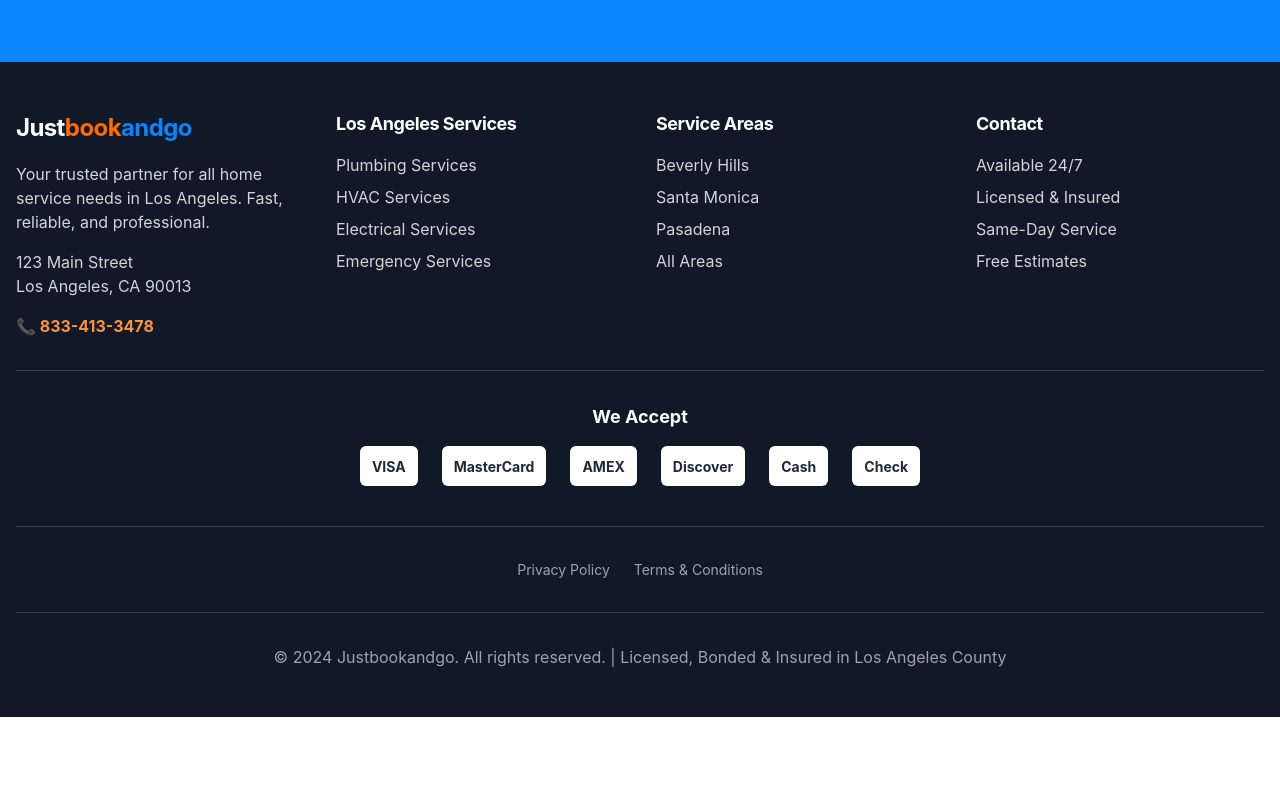
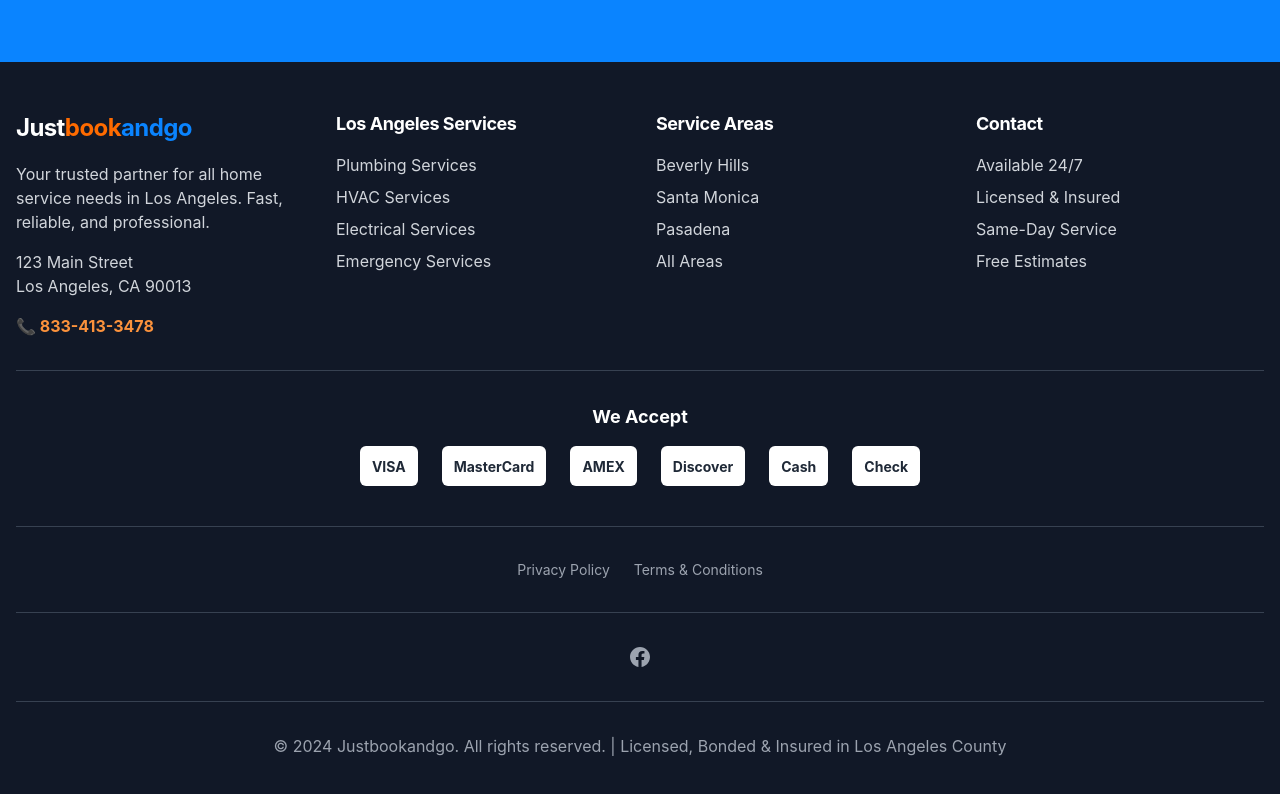
Before and after one commit to theyodaknows/justbookandgo, a Next.js app: page / in a window 1280 px wide. Shown: the part 4417-5211 px from the top of the page. Before the commit the page ends 5134 px from the top, so only its background shows below. Built offline with nearby package versions, Linux system fonts and the light colour scheme.

Commit message:
Add Facebook icon to footer

```diff
--- a/src/components/custom-components/IndexSectionCustomComponents2.jsx
+++ b/src/components/custom-components/IndexSectionCustomComponents2.jsx
@@ -474,6 +474,23 @@
             </div>
           </div>
 
+          {/* Social Media Links */}
+          <div className="border-t border-gray-700 pt-8 mb-8 text-center">
+            <div className="flex justify-center space-x-6">
+              <a
+                href="https://www.facebook.com/justbookandgola/"
+                target="_blank"
+                rel="noopener noreferrer"
+                className="text-gray-400 hover:text-blue-500 transition-colors"
+                aria-label="Follow us on Facebook"
+              >
+                <svg className="w-6 h-6" fill="currentColor" viewBox="0 0 24 24" aria-hidden="true">
+                  <path fillRule="evenodd" d="M22 12c0-5.523-4.477-10-10-10S2 6.477 2 12c0 4.991 3.657 9.128 8.438 9.878v-6.987h-2.54V12h2.54V9.797c0-2.506 1.492-3.89 3.777-3.89 1.094 0 2.238.195 2.238.195v2.46h-1.26c-1.243 0-1.63.771-1.63 1.562V12h2.773l-.443 2.89h-2.33v6.988C18.343 21.128 22 16.991 22 12z" clipRule="evenodd" />
+                </svg>
+              </a>
+            </div>
+          </div>
+
           <div className="border-t border-gray-700 pt-8 text-center text-gray-400">
             <p>© 2024 Justbookandgo. All rights reserved. | Licensed, Bonded & Insured in Los Angeles County</p>
           </div>
```
